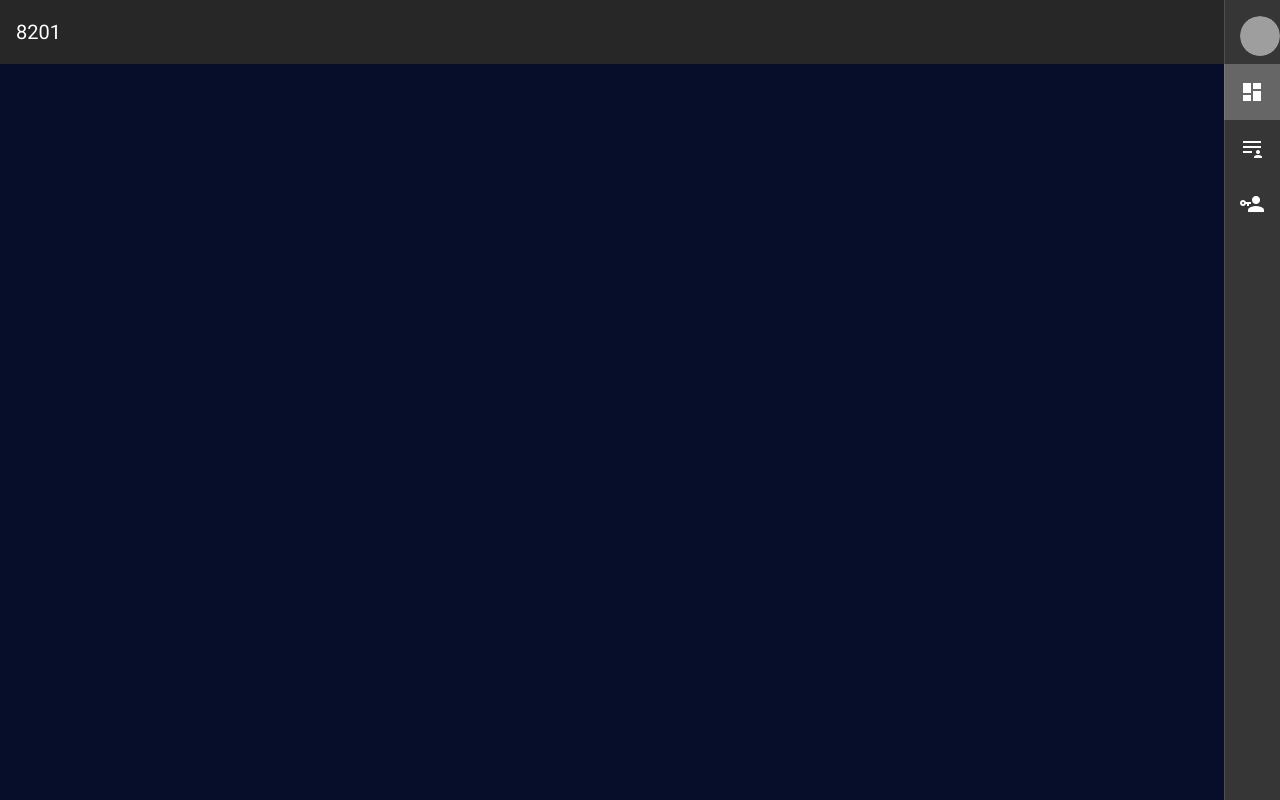
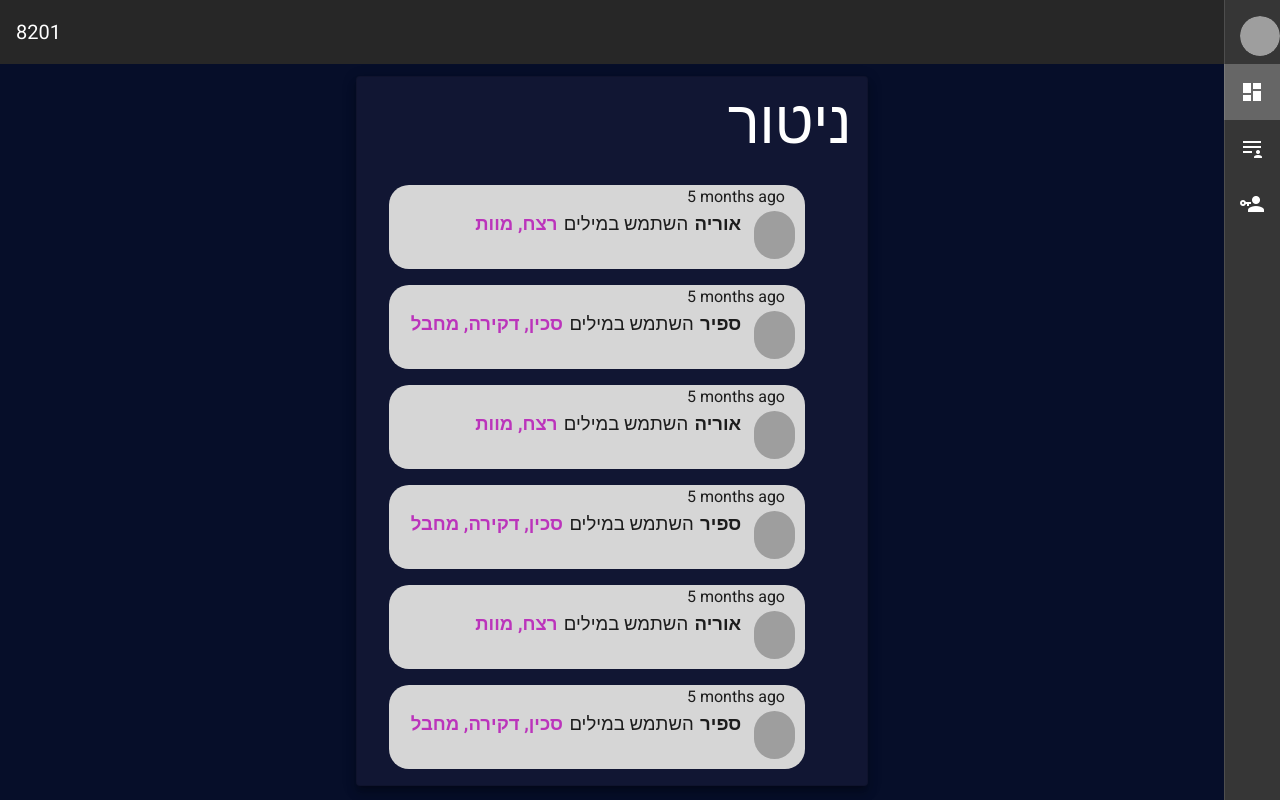
Before and after one commit to Jordi-B/8201-frontend, a Vue app: page /#/ in a window 1280 px wide. Built offline with nearby package versions, Linux system fonts and the light colour scheme; grey boxes are pictures that could not be loaded.

Commit message:
feat(): added home view and post monitor component

```diff
--- a/db.json
+++ b/db.json
@@ -10,7 +10,7 @@
     ],
     "suspects": [
       { "id": "42354541", "firstName": "אוריה", "lastName": "אהרוני", "phoneNumber": "0523424328", "address":
-      "holon 15", "person_img_url": "https://eitrawmaterials.eu/wp-content/uploads/2016/09/person-icon.png", "personId": 1, "isWanted": true, "started": "2012-04-23T18:25:43.511Z" },
+      "holon 15", "person_img_url": "../assets/545847845.png", "personId": 1, "isWanted": true, "started": "2012-04-23T18:25:43.511Z" },
       { "id": "42354541", "firstName": "ספיר", "lastName": "רוזן", "phoneNumber": "0523424328", "address":
       "holon 15", "person_img_url": "https://eitrawmaterials.eu/wp-content/uploads/2016/09/person-icon.png", "personId": 2, "isWanted": false, "started": "2012-04-23T18:25:43.511Z" },
       { "id": "40354341", "firstName": "שוקי", "lastName": "שוקי", "phoneNumber": "0523424328", "address":
--- a/package.json
+++ b/package.json
@@ -11,6 +11,7 @@
   "dependencies": {
     "axios": "^0.21.1",
     "core-js": "^3.6.5",
+    "moment": "^2.29.1",
     "vue": "^2.6.11",
     "vue-router": "^3.5.1",
     "vuetify": "^2.4.0",
--- /dev/null
+++ b/src/components/PostBubble.vue
@@ -0,0 +1,86 @@
+<template>
+    <div class="post-bubble">
+        <img :src="img" class="author-pic">
+        <div class="author text"> {{ author }} </div>
+        <div class="text"> השתמש במילים </div>
+        <div class="words text"> {{ words.join(', ') }} </div>
+        <div class="time">{{ timeSince }}</div>
+    </div>
+</template>
+
+<script>
+import moment from 'moment';
+
+export default {
+    name: 'PostBubble',
+    props: {
+        author: {
+            type: String,
+            default: 'משתמש'
+        },
+        words: {
+            type: Array,
+            default: () => ['לדקור', 'מוות']
+        },
+        postDate: {
+            type: String,
+            default: '2021-01-01T23:28:56.782Z'
+        },
+        img: {
+            type: String,
+            default: 'https://images.pexels.com/photos/771742/pexels-photo-771742.jpeg?auto=compress&cs=tinysrgb&dpr=1&w=500'
+        }
+    },
+
+    computed: {
+        timeSince() {
+            return moment(this.postDate).fromNow();
+        }
+    }
+}
+</script>
+
+<style scoped>
+.post-bubble {
+    background-color: rgb(214, 214, 214);
+    height: 10.5vh;
+    border-radius: 20px;
+    width: 32.5vw;
+    margin-left: 2.5vw;
+    display: flex;
+    flex-direction: row-reverse;
+    margin-top: 2vh;
+    margin-bottom: 2vh;
+}
+
+.author {
+    font-weight: bolder;
+    margin-right: 1vw;
+}
+
+.words {
+    color: rgb(187, 52, 187);
+    font-weight: bolder;
+}
+
+.author-pic {
+    align-self: center;
+    margin-right: 10px;
+    height: 6vh;
+    margin-top: 15px;
+    border-radius: 200px;
+    width: 3.2vw;
+}
+
+.time {
+    align-self: flex-start;
+    position: absolute;
+    margin-right: 20px;
+}
+
+.text {
+    margin-left: 0.5vw;
+    margin-top: 3.2vh;
+    font-size: 1.45vw;
+}
+</style>
--- /dev/null
+++ b/src/components/PostMonitor.vue
@@ -0,0 +1,61 @@
+<template>
+    <v-sheet
+    elevation="8"
+    outlined
+    rounded
+    shaped
+    class="post-monitor-sheet"
+    >
+    <v-card-text class="title-container">
+      <div class="text-h2 title">ניטור</div>
+    </v-card-text>
+    <PostBubble author="אוריה" :words="['רצח', 'מוות']"/>
+    <PostBubble author="ספיר" :words="['סכין', 'דקירה', 'מחבל']"/>
+        <PostBubble author="אוריה" :words="['רצח', 'מוות']"/>
+    <PostBubble author="ספיר" :words="['סכין', 'דקירה', 'מחבל']"/>
+        <PostBubble author="אוריה" :words="['רצח', 'מוות']"/>
+    <PostBubble author="ספיר" :words="['סכין', 'דקירה', 'מחבל']"/>
+    </v-sheet>
+</template>
+
+<script>
+import PostBubble from './PostBubble';
+
+export default {
+    name: 'PostMonitor',
+    components: {
+        PostBubble
+    },
+    data() {
+        return {
+
+        }
+    }
+}
+</script>
+
+<style scoped>
+.post-monitor-sheet {
+    background-color: #111633 !important;
+    border: 1px solid rgb(185, 185, 185);
+    width: 40vw;
+}
+
+.title {
+    color: white;
+    direction: rtl;
+}
+
+.title-container {
+    justify-content: flex-end;
+    display: flex;
+}
+
+.filter-words-checkbox {
+    color: green
+}
+
+.filter-input {
+    direction: rtl;
+}
+</style>
--- a/src/components/peopleList.vue
+++ b/src/components/peopleList.vue
@@ -6,7 +6,7 @@
         :class="color">
             <p class="text-h3 text-center listTitle">{{listTitle}}</p>
             <div v-for="(per, index) in peopleList" :key=index>
-                <person :somePerson=per></person>
+                <person :somePerson="per"></person>
             </div>
         </v-card>
     </div>
--- a/src/components/person.vue
+++ b/src/components/person.vue
@@ -13,11 +13,10 @@
         <v-list-item-subtitle class="infoText">{{somePerson.id}}</v-list-item-subtitle>
       </v-list-item-content>
       <v-img class="urlImage"
-  v-bind:lazy-src="somePerson.person_img_url"
-  max-height="7vh"
-  max-width="5vw"
-  v-bind:src="somePerson.person_img_url"
-></v-img>
+        max-height="7vh"
+        max-width="5vw"
+        :src="somePerson.person_img_url"
+        ></v-img>
     </v-list-item>
 
     <v-card-actions>
--- a/src/router.js
+++ b/src/router.js
@@ -1,6 +1,7 @@
 import Vue from "vue";
 import Router from "vue-router";
 import listsPage from './views/listsPage';
+import Home from './views/Home';
 
 Vue.use(Router);
 
@@ -10,6 +11,11 @@ export default new Router({
             path: '/lists',
             name: "listsPage",
             component: listsPage
+        },
+        {
+            path: '/',
+            name: "Home",
+            component: Home
         }
     ]
 });
--- /dev/null
+++ b/src/views/Home.vue
@@ -0,0 +1,20 @@
+<template>
+<v-container>
+    <PostMonitor/>
+</v-container>
+</template>
+
+<script>
+import PostMonitor from '../components/PostMonitor';
+
+export default {
+    name: 'Home',
+    components: {
+        PostMonitor
+    }
+}
+</script>
+
+<style scoped>
+
+</style>
```
Also changed, not shown: 1 other file (tests, documents, lock files or other folders).
